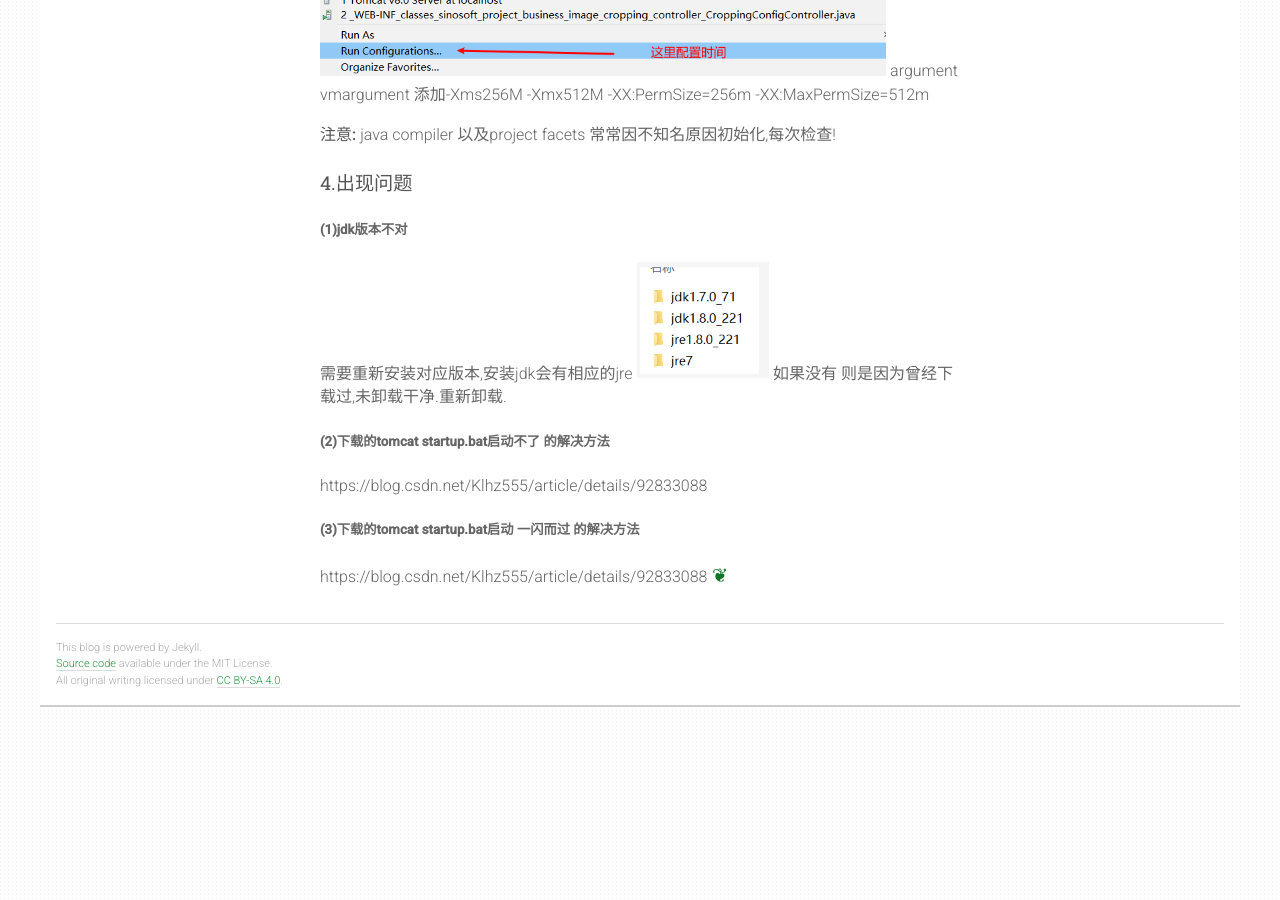
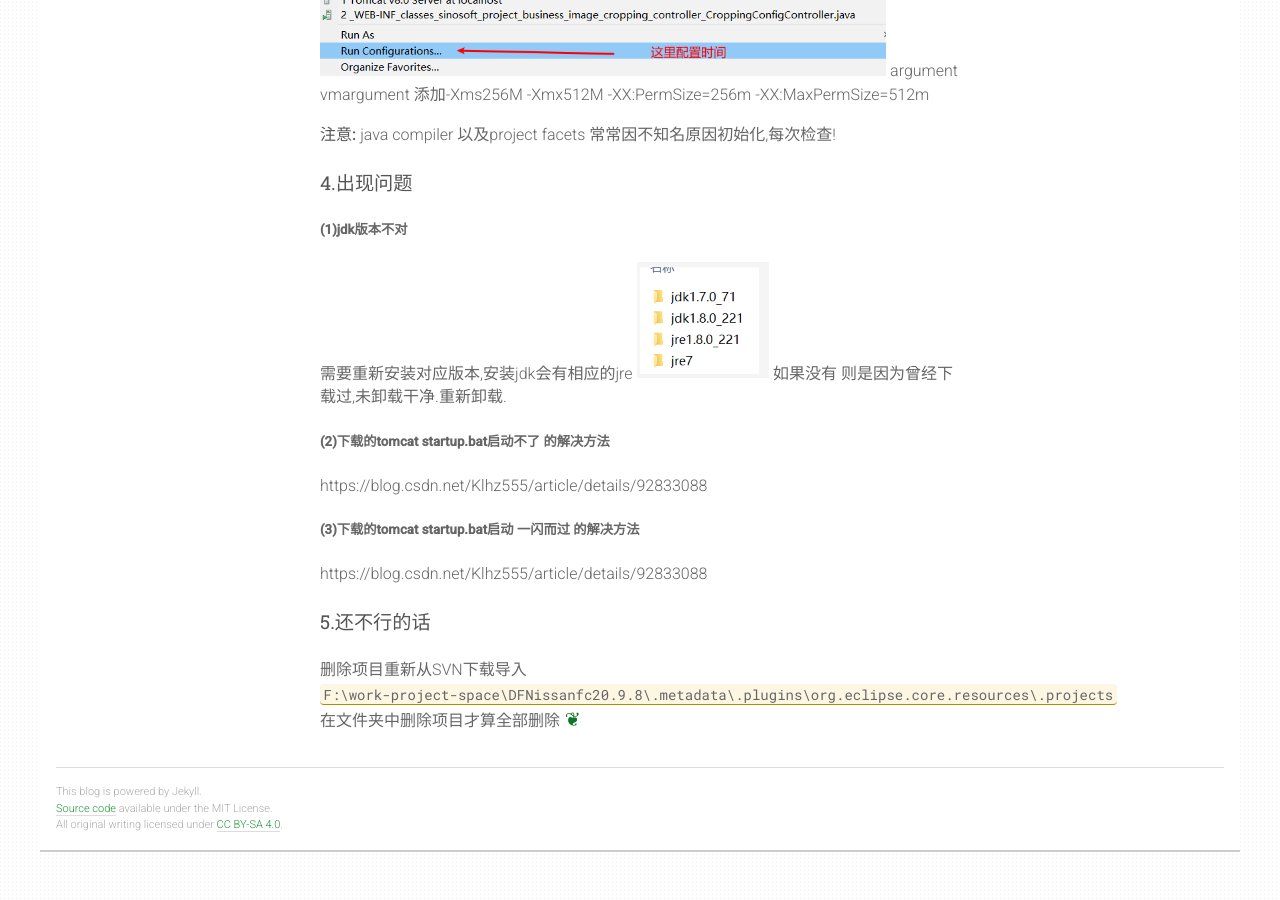
Before and after one commit to 774963525/774963525.github.io, a Jekyll site: the page built from _posts/2020-09-11-eclipse启动项目.md, in a window 1280 px wide and 900 px high, scrolled down 4278 px. Built offline with Jekyll 4.4.1, drawn with Linux system fonts in a browser that asks for light colours; before the commit the page ends 5033 px from its top, so only the background shows below that.

Commit message:
修改eclipse启动项目

```diff
--- a/_posts/2020-09-11-eclipse启动项目.md
+++ b/_posts/2020-09-11-eclipse启动项目.md
@@ -31,3 +31,10 @@ argument vmargument 添加-Xms256M -Xmx512M -XX:PermSize=256m -XX:MaxPermSize=51
 https://blog.csdn.net/Klhz555/article/details/92833088
 ##### (3)下载的tomcat startup.bat启动 一闪而过 的解决方法
 https://blog.csdn.net/Klhz555/article/details/92833088
+
+
+
+#### 5.还不行的话
+删除项目重新从SVN下载导入
+`F:\work-project-space\DFNissanfc20.9.8\.metadata\.plugins\org.eclipse.core.resources\.projects`
+在文件夹中删除项目才算全部删除
```
